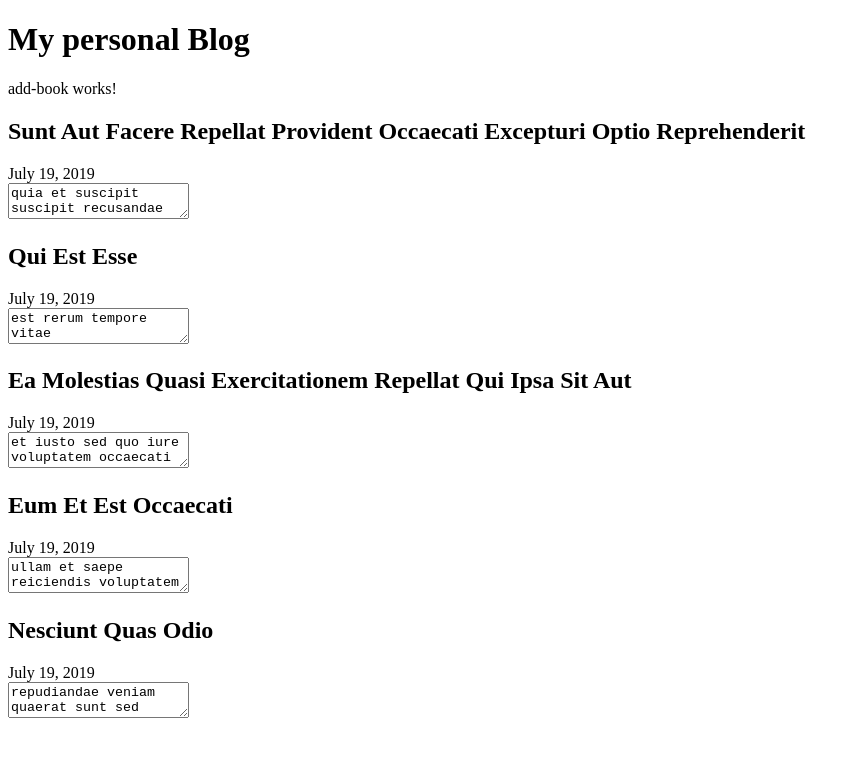
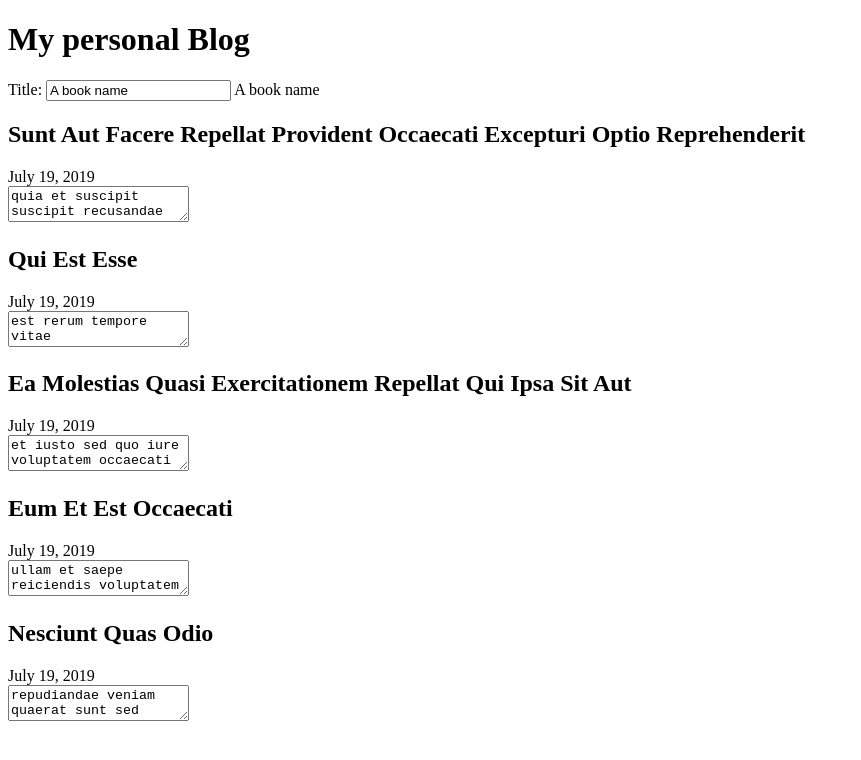
Before and after one commit to ikashifullah/angular-training, an Angular app: page / in a window 1280 px wide. Shown: the top 760 px of the page, without its empty margins (0-861 px from the left). Built offline with nearby package versions, Linux system fonts and the light colour scheme.

Commit message:
register reactive form control in template

```diff
--- a/src/app/add-book/add-book.component.html
+++ b/src/app/add-book/add-book.component.html
@@ -1 +1,5 @@
-<p>add-book works!</p>
+<label>
+    Title:
+    <input type="text" [formControl]="title">
+    {{ title.value }}
+  </label>
```
